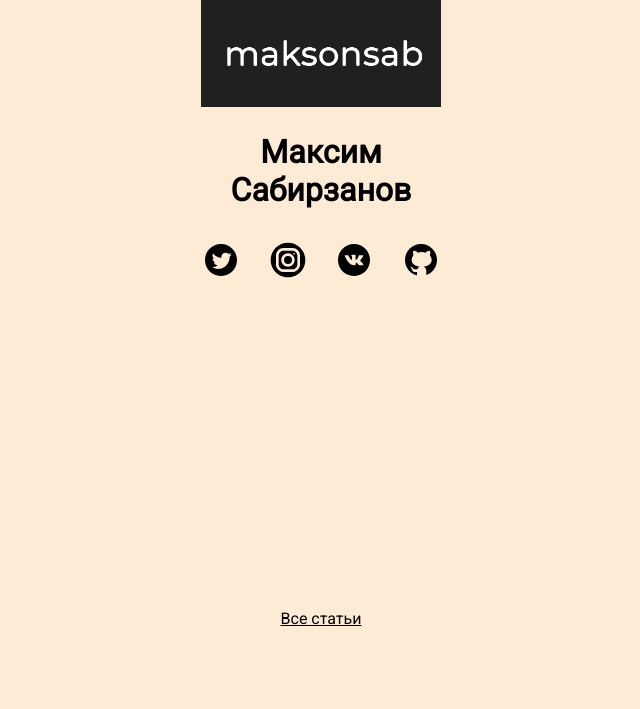
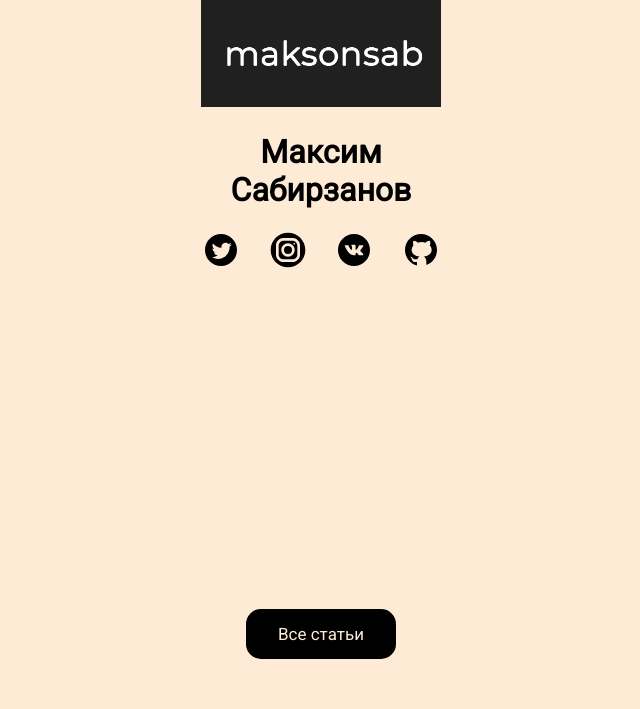
Before and after one commit to maksonsab/MySite, a Flask app: page / in a window 1280 px wide. Shown: the part 241-950 px from the top of the page, without its empty margins (319-959 px from the left). Before the commit the page ends 867 px from the top, so only its background shows below. Run offline with Flask 2, Linux system fonts and the light colour scheme; data that the repository does not hold is empty.

Commit message:
cleaning app.py, some visual changes in index page

```diff
--- a/app.py
+++ b/app.py
@@ -1,23 +1,22 @@
 from os import environ
+
 
 from logging import DEBUG
 from flask import Flask, request, render_template, redirect, session, url_for, make_response
+from werkzeug.wrappers import response
 
-
-from werkzeug.wrappers import response
-from auth import check_user_from_cookie
 
 from db_operations import db_operation
 import auth
 
+
 app = Flask(__name__, template_folder='templates')
-
 app.config.update(
-
     DEBUG = True,
     SECRET_KEY = environ['SECRET_KEY'],
     ENV = 'development',
 )
+
 
 def dbase(): #return database connection
     return db_operation('database.db')
@@ -40,7 +39,7 @@ def is_loggined():
             print('DEBUG: bad cookies!')  #False
             bad_cookie()
         else:
-            correct_cookie = check_user_from_cookie(username, sign)
+            correct_cookie = auth.check_user_from_cookie(username, sign)
             if correct_cookie[0]:
                 print('DEBUG: cookies OK!')
                 session['username'] = correct_cookie[1]
@@ -55,7 +54,6 @@ def is_loggined():
 
 @app.route('/', methods=['GET'])
 def index():
-    print(session)
     return render_template('index.html',  data = dbase().get_last_posts(), loggined = session)
 
 
--- a/static/styles/style.css
+++ b/static/styles/style.css
@@ -3,6 +3,7 @@ body {
     margin: 0;
     background-color: #fdebd6;
     font-family: roboto;
+    color: black;
 }
 
 
@@ -65,20 +66,38 @@ align-items: center;
     box-shadow: 0 0 15px rgba(0,0,0,0.5);
     padding: 10px;
     border-radius: 10px;
+    color: black;
 
 }
 
-.artc, h2 {
+#artc a {
+    color: black;
+}
+
+.artc, h2 a {
     text-align: center;
+    color: black;
 }
 
 
 .allart{
+
+    display: flex;
+    flex-direction: column;
     margin: 50px;
+    border-radius: 15px;
+    width: 150px;
+    height: 50px;
+    background-color: black;
+
 }
 
-#allart, a {
-    color: black;
-    margin-top: 10px;
+#allart {
+
+    margin: auto 0;
+    color: #fdebd6;
+    text-decoration: none;
+    font-size: 17px;
+
 
 }
--- a/templates/index.html
+++ b/templates/index.html
@@ -34,7 +34,7 @@
 
             <div class="artc">
                 {{art}}
-                <h3><a href={{ 'post/' + post['id']|string }}>{{post['title']}}</a></h3>
+                <h3 id="artc"><a href={{ 'post/' + post['id']|string }}>{{post['title']}}</a></h3>
                 <p>{{post['post_description']}}</p>
             </div>
             {% endfor %}
```
